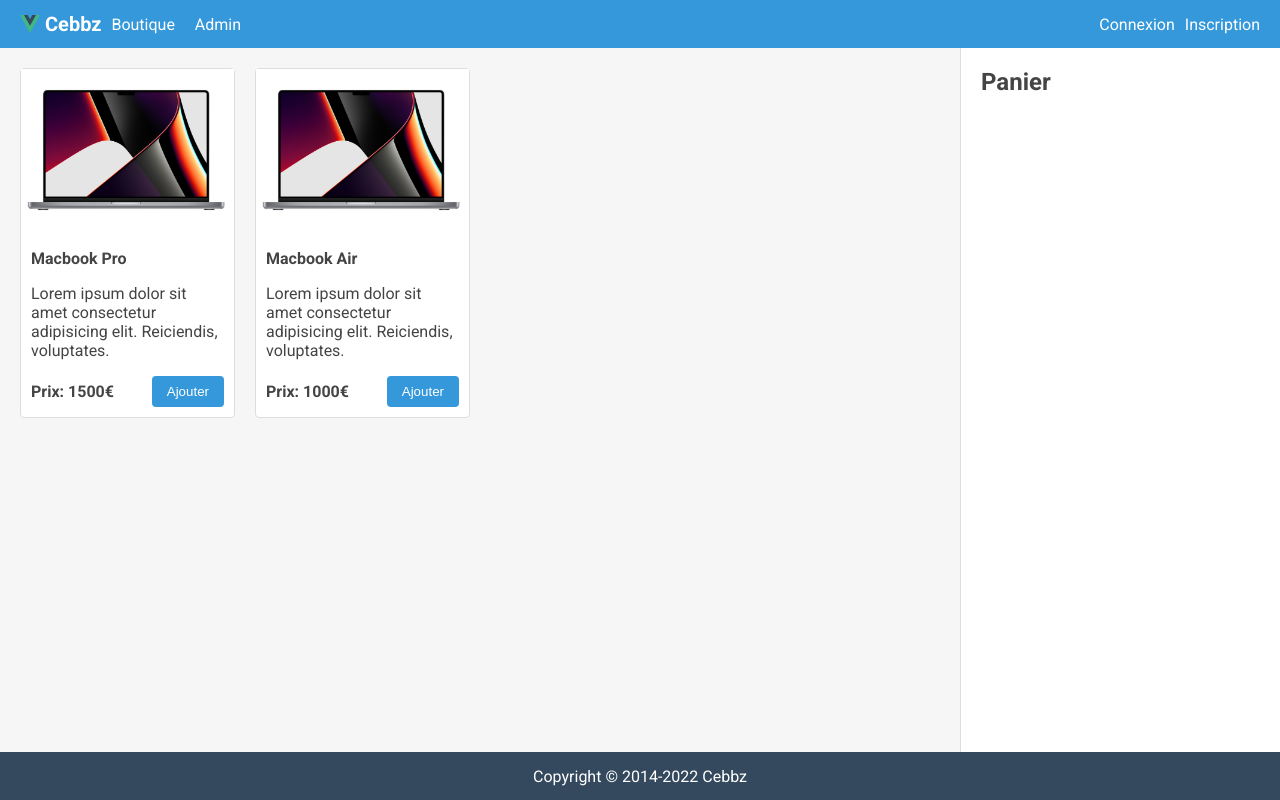
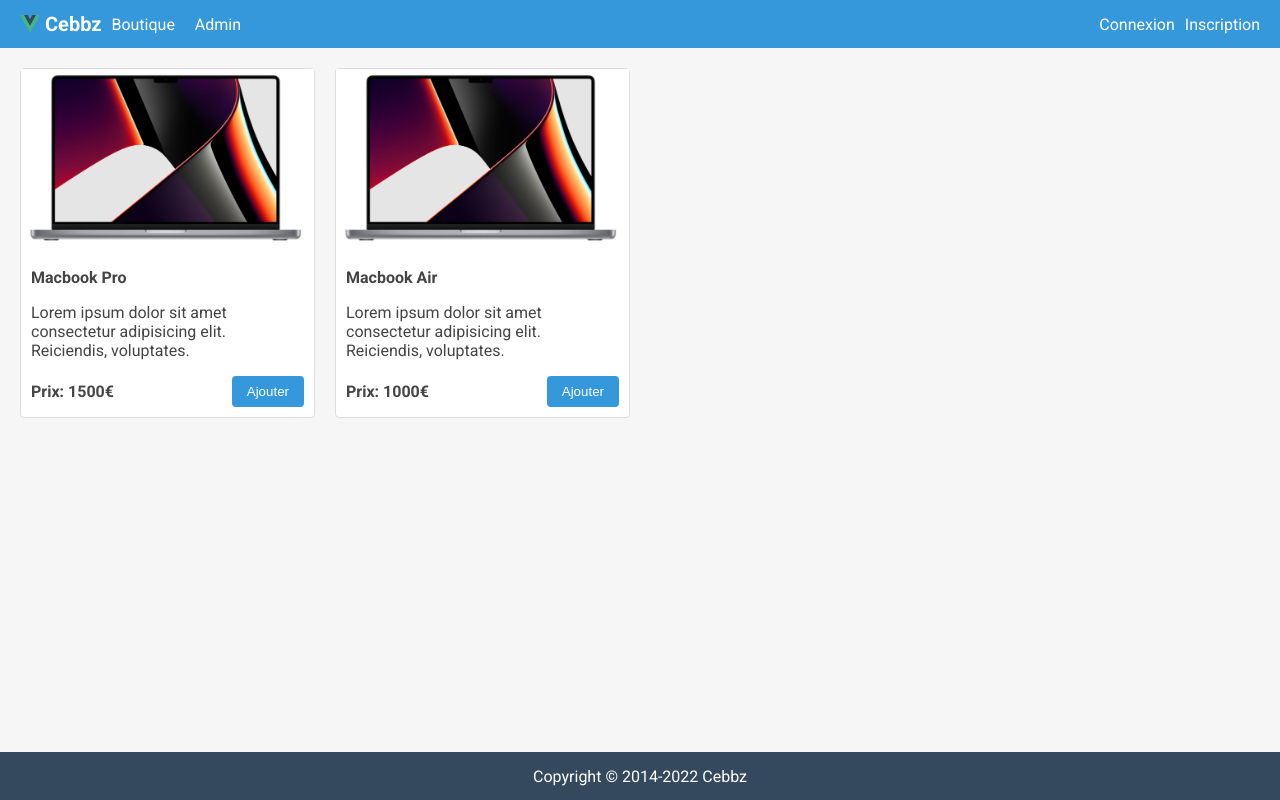
Before and after one commit to cebbz/boutique-front, a Vue app: page / in a window 1280 px wide. Built offline with nearby package versions, Linux system fonts and the light colour scheme; a web font is replaced by a local one.

Commit message:
Display of total

```diff
--- a/src/App.vue
+++ b/src/App.vue
@@ -4,7 +4,7 @@
 import Shop from './components/Shop/Shop.vue';
 import Cart from './components/Cart/Cart.vue';
 import data from './data/product';
-import { reactive } from 'vue';
+import { computed, reactive } from 'vue';
 import type { ProductCartInterface, ProductInterface } from './interfaces';
 
 const state = reactive<{
@@ -41,20 +41,24 @@
     }
 }
 
+const cartEmpty = computed(() => state.cart.length === 0);
+
 </script>
 
 <template>
-    <div class="app-container">
+    <div class="app-container" :class="{
+        gridEmpty: cartEmpty,
+    }">
         <TheHeader class="header" />
         <Shop :products="state.products" @add-product-to-cart="addProductToCart" class="shop" />
-        <Cart :cart="state.cart" class="cart" @remove-product-from-cart="removeProductFromCart" />
+        <Cart v-if="!cartEmpty" :cart="state.cart" class="cart" @remove-product-from-cart="removeProductFromCart" />
         <TheFooter class="footer" />
     </div>
 </template>
 
 <style lang="scss">
-@import "./assets/base.scss";
-@import "./assets/debug.scss";
+@import "./assets/scss/base.scss";
+@import "./assets/scss/debug.scss";
 
 .app-container {
     min-height: 100vh;
@@ -62,6 +66,11 @@
     grid-template-areas: "header header""shop cart""footer footer";
     grid-template-columns: 75% 25%;
     grid-template-rows: 48px auto 48px;
+}
+
+.gridEmpty {
+    grid-template-areas: "header""shop""footer";
+    grid-template-columns: 100%;
 }
 
 .header {
--- a/src/assets/base.scss
+++ b/src/assets/scss/base.scss
@@ -153,3 +153,11 @@
     background-color: var(--danger-2);
   }
 }
+
+.btn-success {
+  background-color: var(--success-1);
+  color: var(--text-primary-color);
+  &:hover {
+    background-color: var(--success-2);
+  }
+}
--- a/src/components/Cart/Cart.vue
+++ b/src/components/Cart/Cart.vue
@@ -1,20 +1,29 @@
 <template>
-    <div class="p-20">
+    <div class="p-20 d-flex flex-column">
         <h2 class="mb-10">Panier</h2>
-        <CartProductList :cart="cart" @remove-product-from-cart="emit('remove-product-from-cart', $event)" />
+        <CartProductList class="flex-fill" :cart="cart"
+            @remove-product-from-cart="emit('remove-product-from-cart', $event)" />
+        <button class="btn btn-success">Commander ({{ totalPrice }}€)</button>
     </div>
 </template>
 
 <script setup lang="ts">
 import CartProductList from './CartProductList.vue';
 import type { ProductCartInterface } from '@/interfaces';
-defineProps<{
+import { computed } from 'vue';
+const props = defineProps<{
     cart: ProductCartInterface[];
 }>();
 
 const emit = defineEmits<{
         (e: 'remove-product-from-cart', productId: number): void;
     }>();
+
+const totalPrice = computed(() => {
+    return props.cart.reduce((total, product) => {
+        return total + product.price * product.quantity;
+    }, 0);
+});
 </script>
 
 <style lang="scss" scoped>
```
Also changed, not shown: src/assets/scss/debug.scss (renamed from src/assets/debug.scss).
